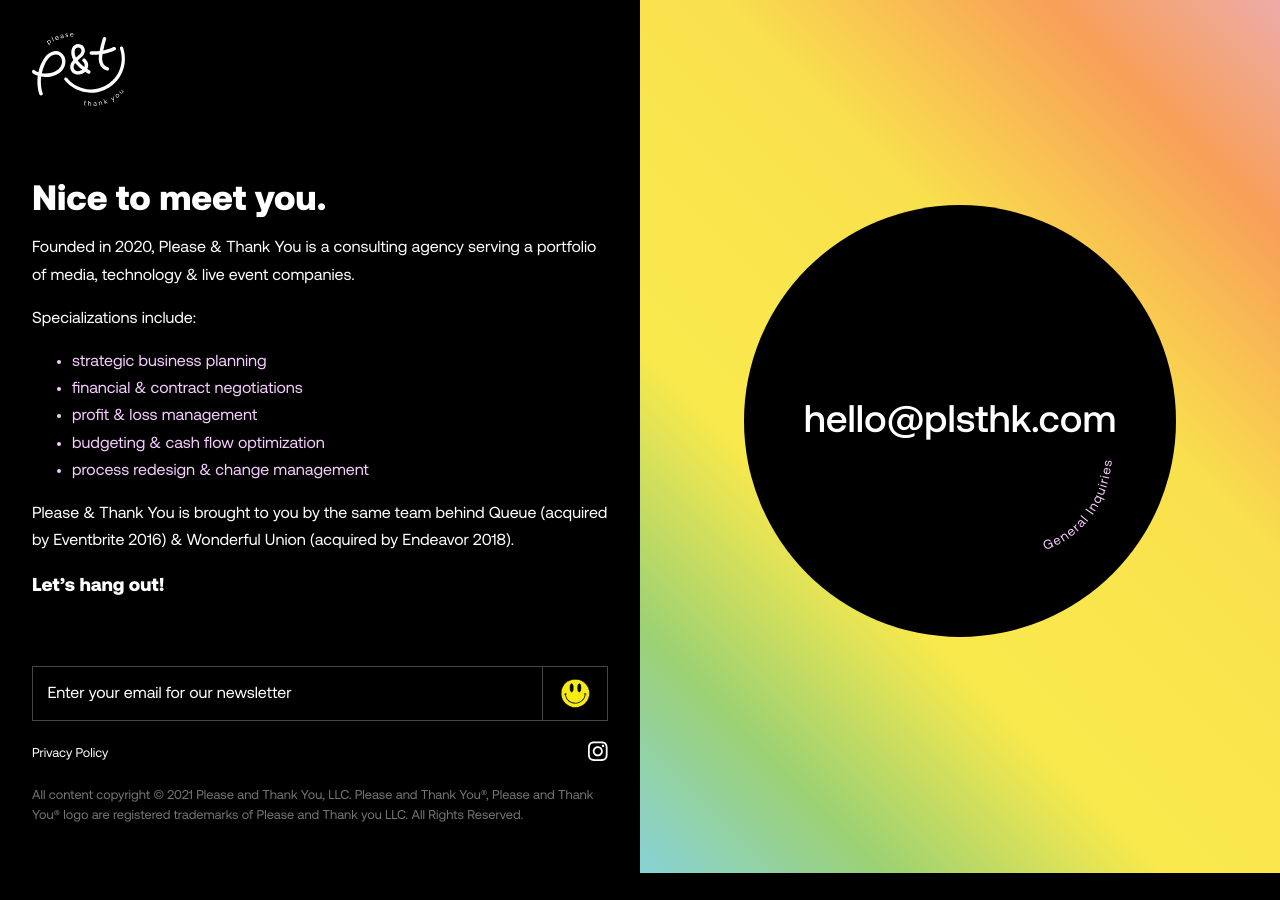
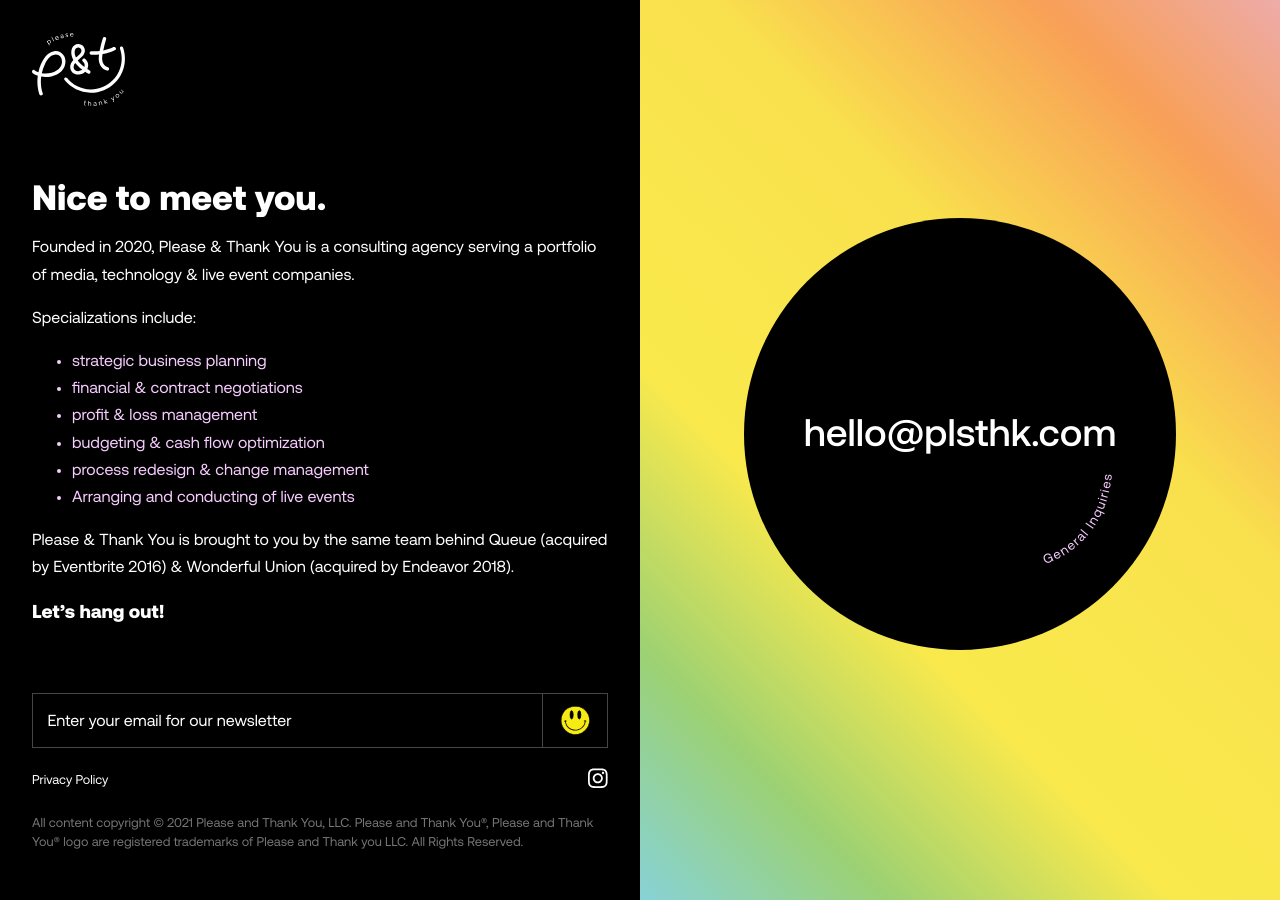
Before and after one commit to please-and-thank-you/please-and-thank-you.github.io, a Jekyll site: the page built from index.html, in a window 1280 px wide and 900 px high, scrolled down 3600 px. Built offline with Jekyll 4.4.1, drawn with Linux system fonts in a browser that asks for light colours; nearby versions of some CDN libraries; before the commit the page ends 4473 px from its top, so only the background shows below that.

Commit message:
updating bullet points

```diff
--- a/index.html
+++ b/index.html
@@ -42,6 +42,7 @@
             <li>profit & loss management</li>
             <li>budgeting & cash flow optimization</li>
             <li>process redesign & change management</li>
+            <li>Arranging and conducting of live events</li>
           </ul>
           <p>Please & Thank You is brought to you by the same team behind Queue (acquired by Eventbrite 2016) & Wonderful Union (acquired by Endeavor 2018).</p>
           <h3>Let’s hang out!</h3>
```
